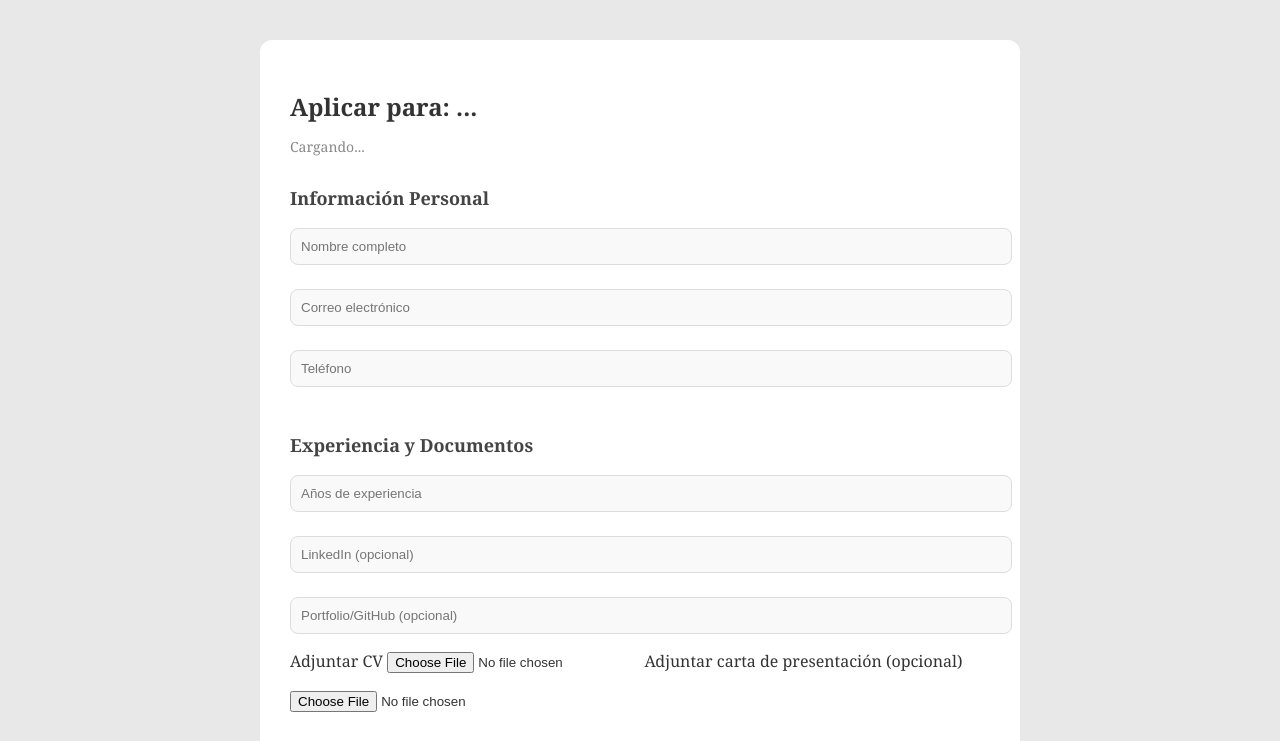
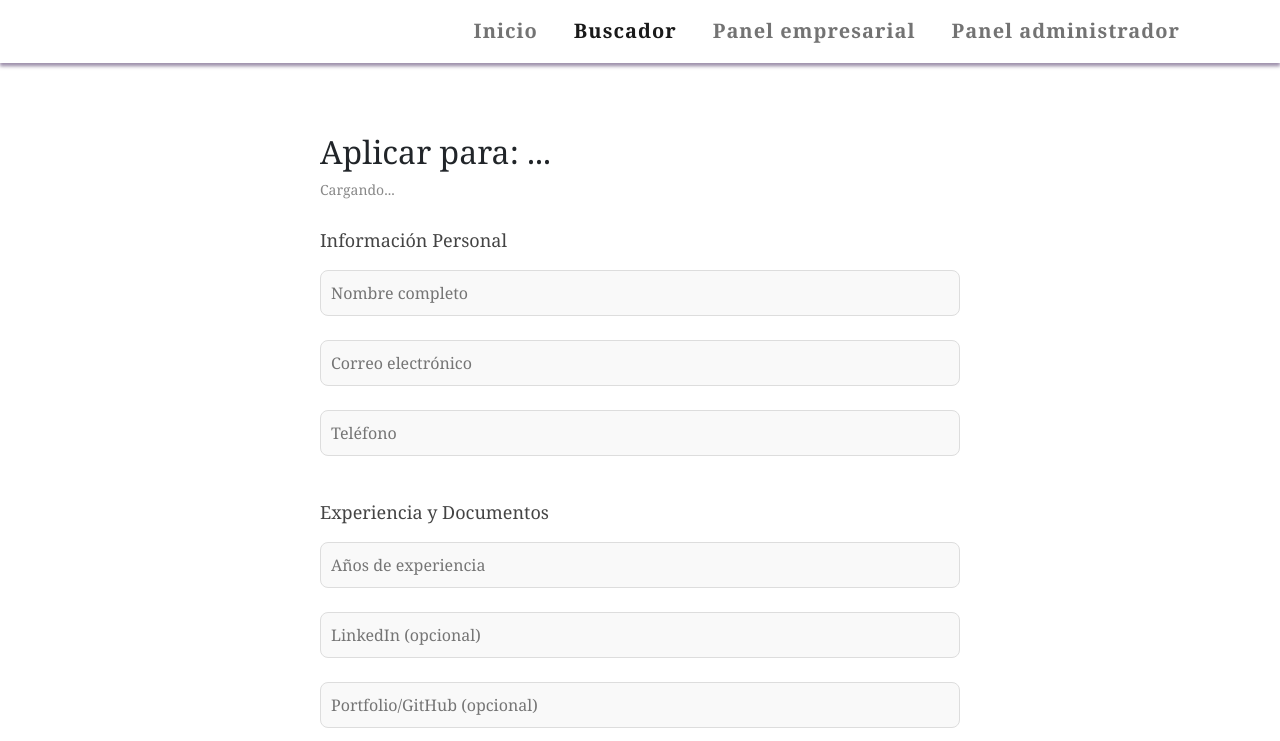
Before and after one commit to dpasoss/proyecto_poo, a plain HTML site: page Frontend/public/postulacionEmpleo.html in a window 1280 px wide. Shown: the top 741 px of the page. Drawn offline with nearby package versions, Linux system fonts and the light colour scheme; some packages are replaced by stand-ins of ours; a script that the page names is missing.

Commit message:
Update postulacionEmpleo.html

```diff
--- a/Frontend/public/postulacionEmpleo.html
+++ b/Frontend/public/postulacionEmpleo.html
@@ -6,8 +6,40 @@
   <meta name="viewport" content="width=device-width, initial-scale=1.0"/>
   <title>Aplicar a Vacante</title>
   <link rel="stylesheet" href="/Frontend/src/css/postulacionEmpleo.css">
+  <link href="https://cdn.jsdelivr.net/npm/bootstrap@5.2.3/dist/css/bootstrap.min.css" rel="stylesheet">
+  <link rel="stylesheet" href="https://use.fontawesome.com/releases/v5.15.2/css/all.css" integrity="sha384-vSIIfh2YWi9wW0r9iZe7RJPrKwp6bG+s9QZMoITbCckVJqGCCRhc+ccxNcdpHuYu" crossorigin="anonymous">
+
 </head>
 <body>
+
+  <header>
+    <nav class="navbar navbar-expand-lg navigation-wrap">
+        <div class="container">
+
+            <button class="navbar-toggler custom-toggler" type="button" data-bs-toggle="collapse" data-bs-target="#navbarCollapse" aria-controls="navbarCollapse" aria-expanded="false" aria-label="Toggle navigation">
+                <span class="navbar-toggler-icon"></span>
+            </button>
+
+            <div class="collapse navbar-collapse" id="navbarCollapse">
+                <ul class="navbar-nav ms-auto mb-2 mb-lg-0">
+                    <li class="nav-item">
+                        <a class="nav-link" aria-current="page" href="index.html">Inicio</a>
+                    </li>
+
+                    <li class="nav-item">
+                        <a class="nav-link active" href="buscadorEmpleo.html">Buscador</a>
+                    </li>
+                    <li class="nav-item">
+                        <a class="nav-link" href="panelEmpresarial.html">Panel empresarial</a>
+                    </li>
+                    <li class="nav-item">
+                        <a class="nav-link" href="#">Panel administrador</a>
+                    </li>
+                </ul>
+            </div>
+        </div>
+    </nav>
+  </header>
 
   <main class="form-container">
     <h2 id="tituloTrabajo">Aplicar para: ...</h2>
@@ -56,6 +88,8 @@
 
 
   <script src="https://cdn.jsdelivr.net/npm/sweetalert2@11"></script>
-  <script src="/Frontend/src/js/postulacionEmpleo.js"></script>
+  <script type="module" src="/Frontend/src/js/controllers/postulacionEmpleo.js"></script>
+  <script src="https://cdn.jsdelivr.net/npm/bootstrap@5.2.3/dist/js/bootstrap.bundle.min.js"></script>
+
 </body>
 </html>
```
